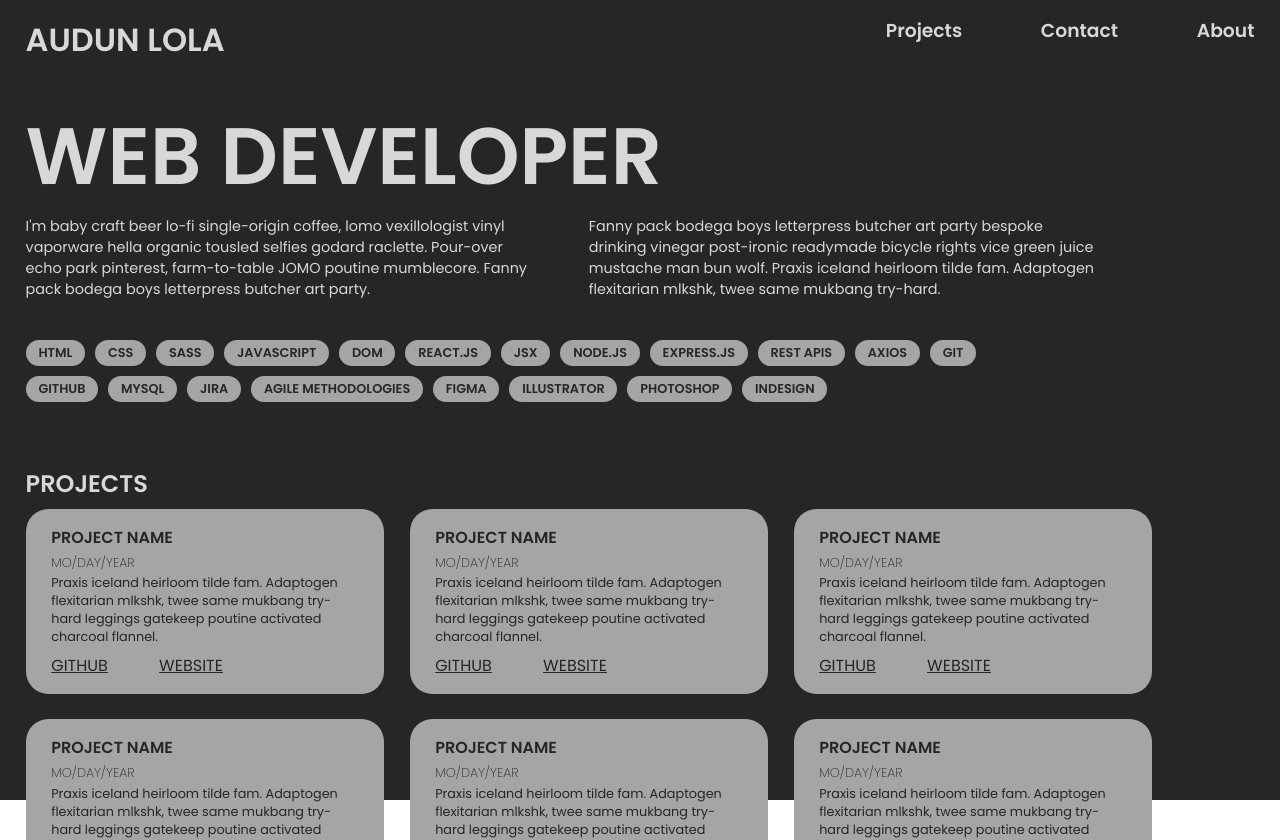
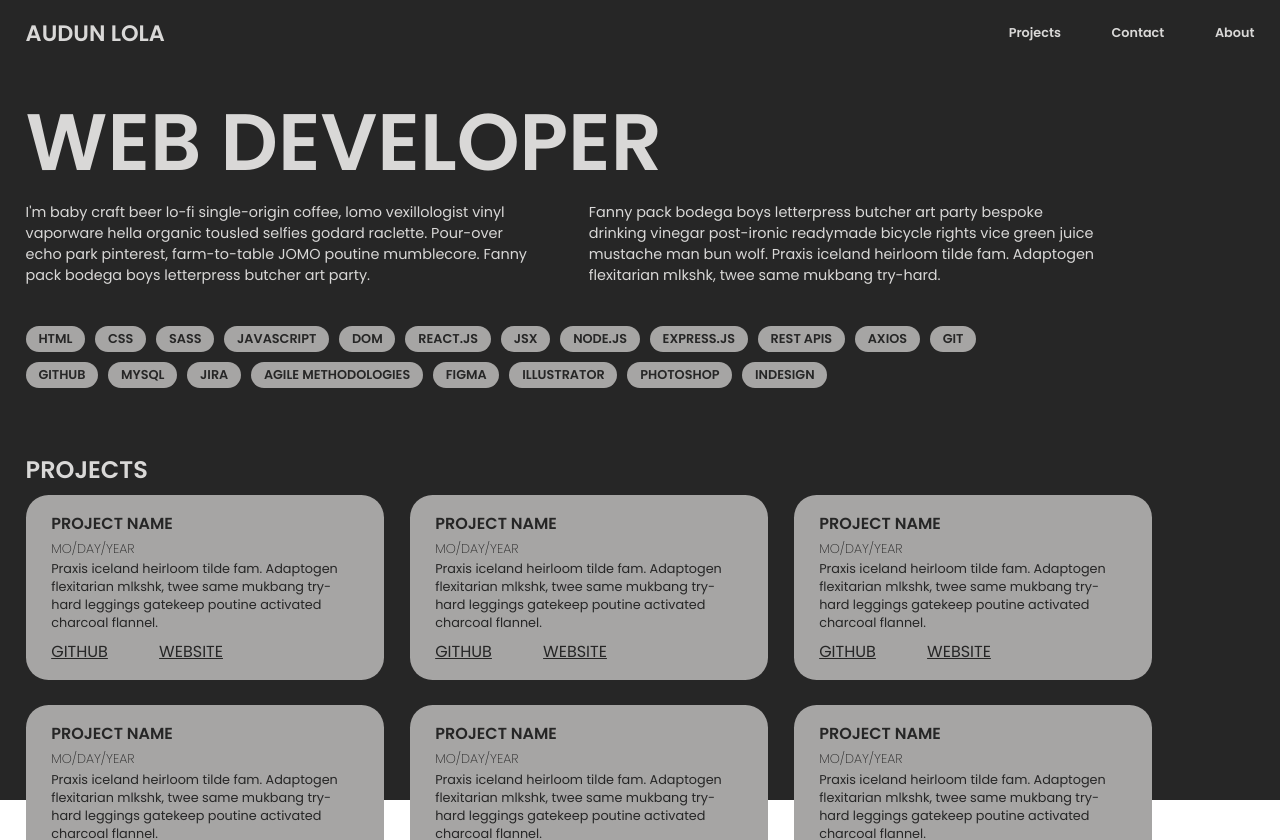
Before and after one commit to auditie/audun-portfolio, a React (Create React App) app: page / in a window 1280 px wide. Shown: the top 840 px of the page. Built offline with nearby package versions, Linux system fonts and the light colour scheme.

Commit message:
Header styling.

```diff
--- a/src/components/PageHeader/PageHeader.scss
+++ b/src/components/PageHeader/PageHeader.scss
@@ -4,7 +4,6 @@
 
 
 .header {
-    color: $light;
     // width: 90vw;
     @include centered;
     padding: 2vh 2vw 0 2vw;
@@ -12,14 +11,24 @@
     flex-direction: row;
     justify-content: space-between;
 
+    &__logo {
+        font-size: 1.4em;
+    }
+
     &__nav {
         display: none;
+        margin-top: 1vh;
 
         @include tablet {
-            width: 30%;
+            width: 20%;
             display: flex;
             flex-direction: row;
             justify-content: space-between;
         }
+
+        &-page {
+            color: $light;
+            font-size: .8em;
+        }
     }
 }
```
